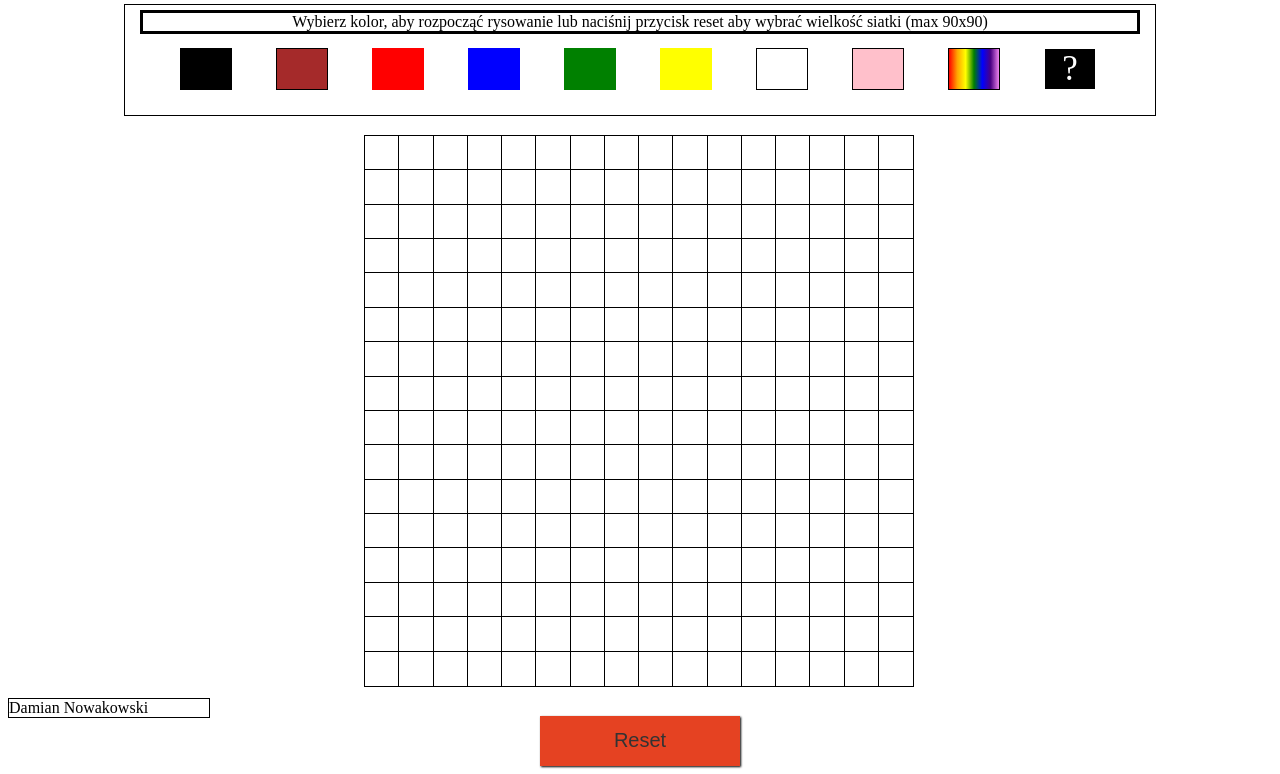
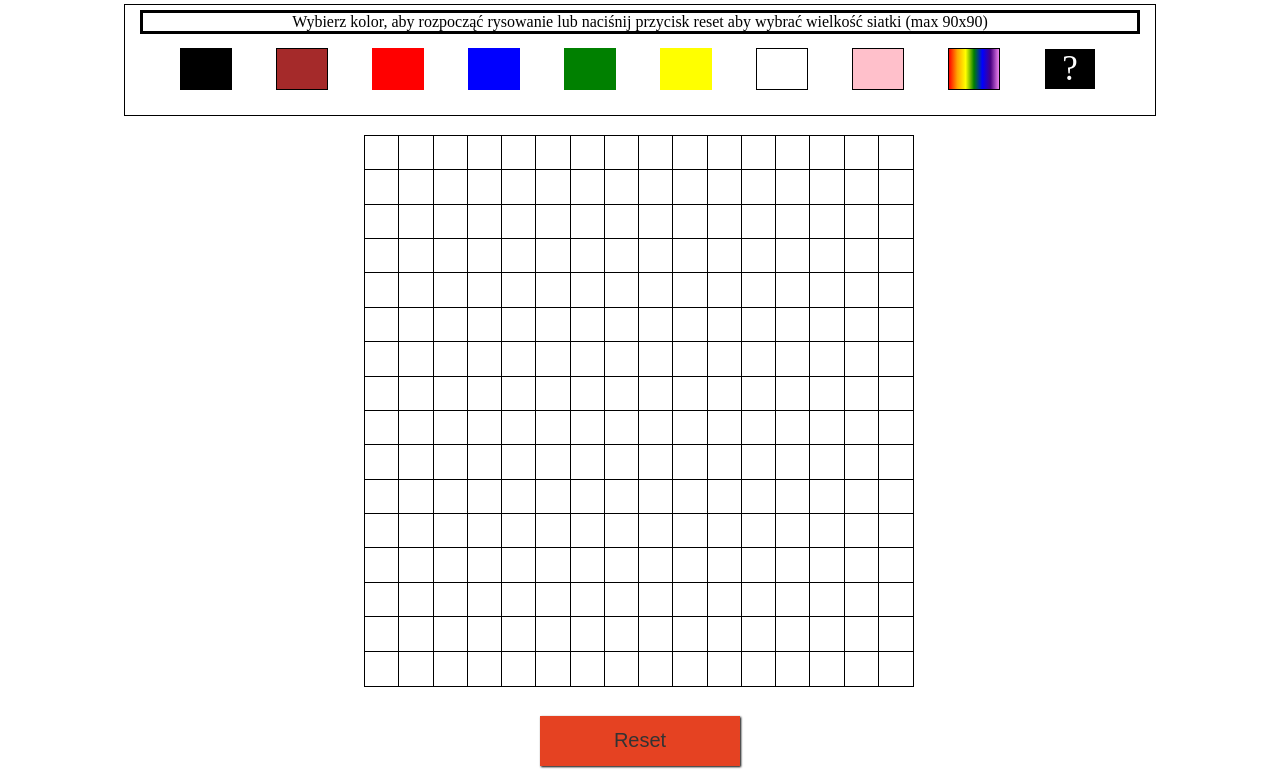
Before and after one commit to dnowakowski/etchasketch, a plain HTML site: page index.html in a window 1280 px wide. Shown: the part 82-856 px from the top of the page. Drawn offline with Linux system fonts and the light colour scheme.

Commit message:
set author opacity to 0

```diff
--- a/index.html
+++ b/index.html
@@ -24,7 +24,7 @@
 <div id="mainboard">
 </div>
 <button id="reset" onclick="resetToDefault()">Reset</button>
-<div id="Author">Damian Nowakowski</div>
+<div id="Author" style="opacity:0.00;">Damian Nowakowski</div>
 <script src="main.js"></script>
 </body>
 </html>
```
